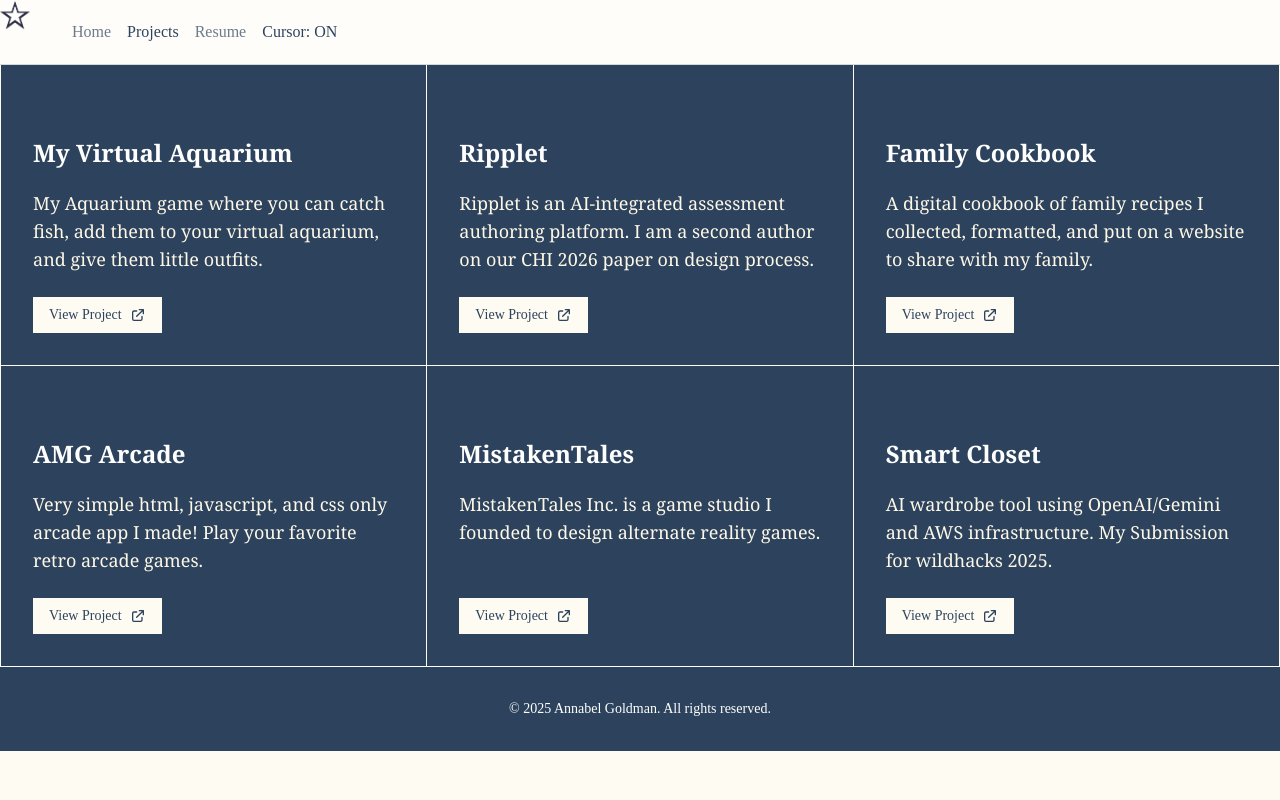
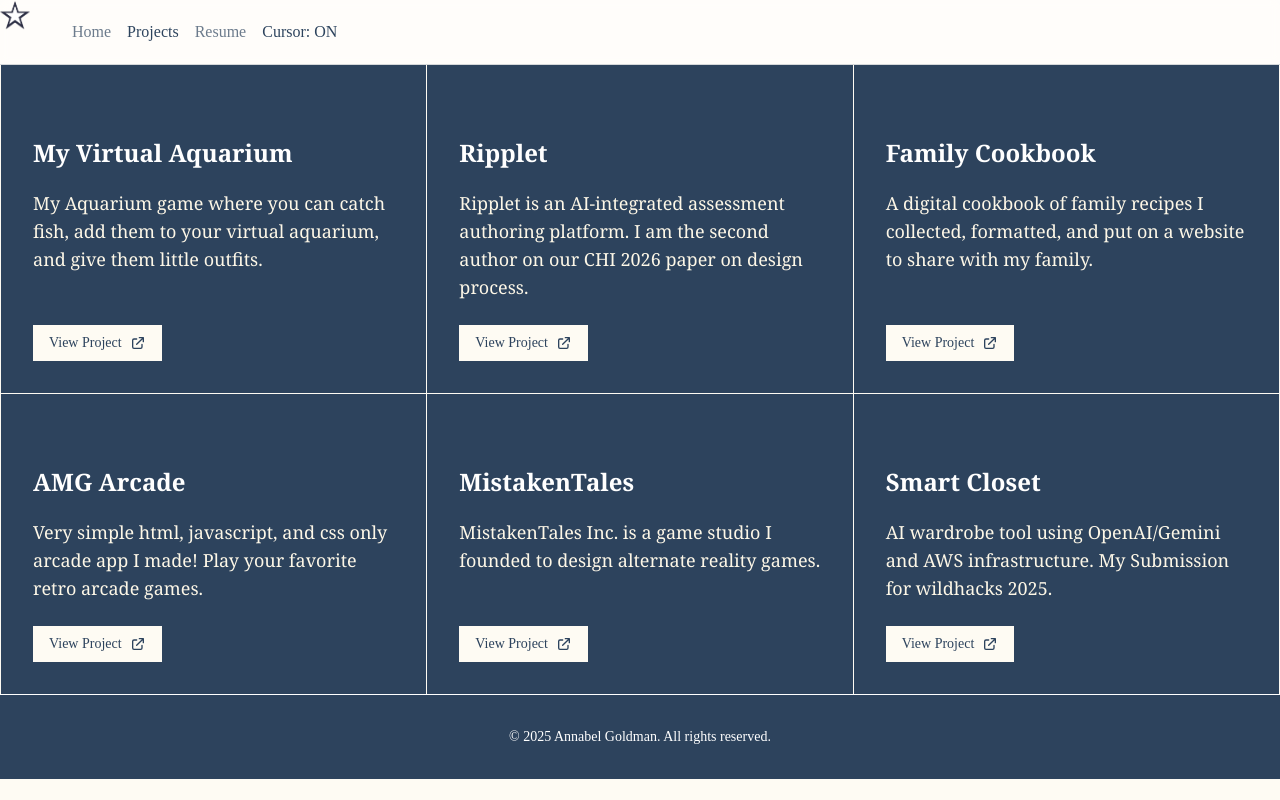
Before and after one commit to annabel-goldman/personal-website, a Next.js app: page /projects in a window 1280 px wide. Built offline with nearby package versions, Linux system fonts and the light colour scheme.

Commit message:
more language changes

```diff
--- a/content/projects.ts
+++ b/content/projects.ts
@@ -76,7 +76,7 @@ export const PROJECTS_CONTENT = {
     {
       id: 2,
       title: 'Ripplet',
-      description: 'Ripplet is an AI-integrated assessment authoring platform. I am a second author on our CHI 2026 paper on design process.',
+      description: 'Ripplet is an AI-integrated assessment authoring platform. I am the second author on our CHI 2026 paper on design process.',
       technologies: [TECHNOLOGIES.REACT],
       image: '/projects/ripplet.jpg',
       link: 'https://demeter.cs.northwestern.edu/',
```
